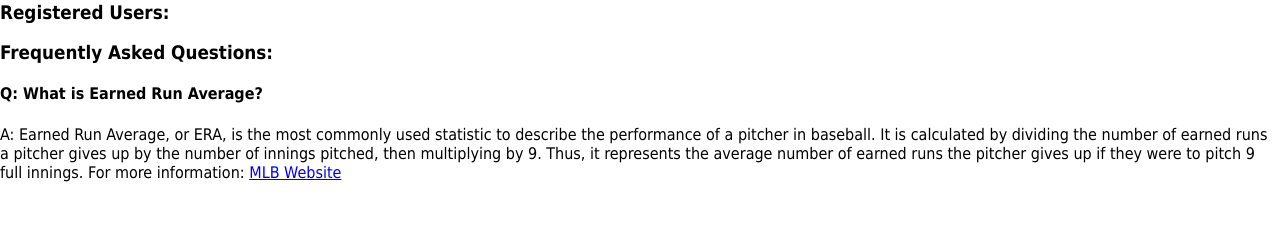
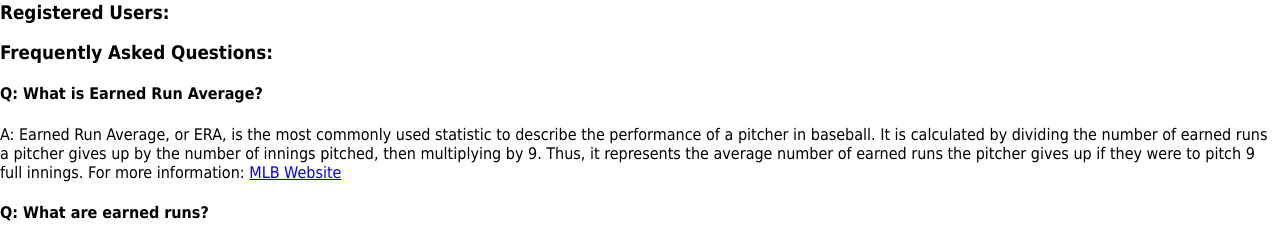
Before and after one commit to bryanyantx/baseball-predictor, a Django app: template prediction_app/era_predictions/templates/era_predictions/home.html in a window 1280 px wide. Shown: the part 902-1145 px from the top of the page. Before the commit the page ends 1084 px from the top, so only its background shows below. Run offline with Django 4.2, Linux system fonts and the light colour scheme; the template is opened without the code that fills it, so the values that code supplies are empty.

Commit message:
add q2 to faq

```diff
--- a/prediction_app/era_predictions/templates/era_predictions/home.html
+++ b/prediction_app/era_predictions/templates/era_predictions/home.html
@@ -112,6 +112,9 @@
       It is calculated by dividing the number of earned runs a pitcher gives up by the number of innings pitched, then multiplying by 9.
       Thus, it represents the average number of earned runs the pitcher gives up if they were to pitch 9 full innings. For more information: <a href="https://www.mlb.com/stats/pitching/era" target="_blank">MLB Website</a></p>
   </div>
+  <div class="faq-question">
+    <h4>Q: What are earned runs?</h4>
+  </div>
 </div>
 
 {% endblock %}
```
